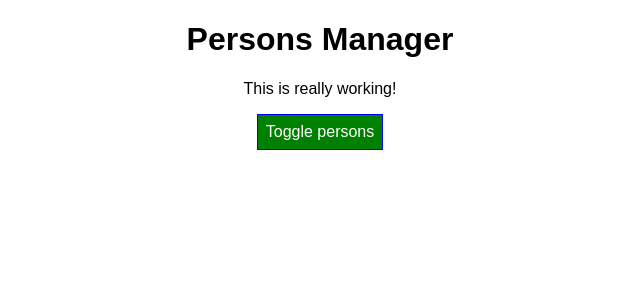
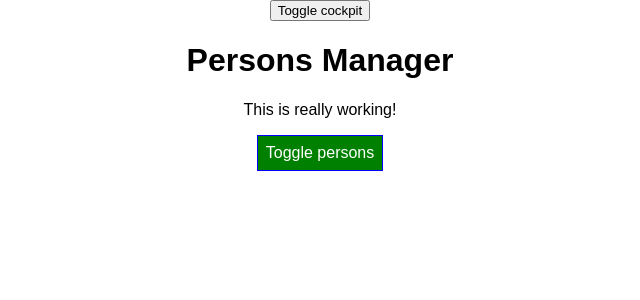
Before and after one commit to makomweb/notes-react-course, a React app in the folder react-complete-guide/: page / in a window 1280 px wide. Shown: the top 300 px of the page, without its empty margins (320-960 px from the left). Built offline with nearby package versions, Linux system fonts and the light colour scheme.

Commit message:
add toggle-cockpit button

```diff
--- a/react-complete-guide/src/Containers/App.js
+++ b/react-complete-guide/src/Containers/App.js
@@ -11,7 +11,8 @@ class App extends Component {
       { id: 3, name: 'Mary', age: 21 }
     ],
     otherState: 'some other value',
-    showPersons: false
+    showPersons: false,
+    showCockpit: true
   }
 
   nameChangedHandler = (event, personId) => {
@@ -83,11 +84,15 @@ class App extends Component {
 
     return (
       <div className={classes.App}>
-        <Cockpit
+        <button onClick={
+          () => this.setState({ showCockpit: !this.state.showCockpit })
+        }
+        >Toggle cockpit</button>
+        {this.state.showCockpit ? <Cockpit
           title={this.props.appTitle}
           showPersons={showPersons}
           persons={persons}
-          clicked={this.togglePersonsHandler} />
+          clicked={this.togglePersonsHandler} /> : null}
         {personsComponent}
       </div>
     );
```
